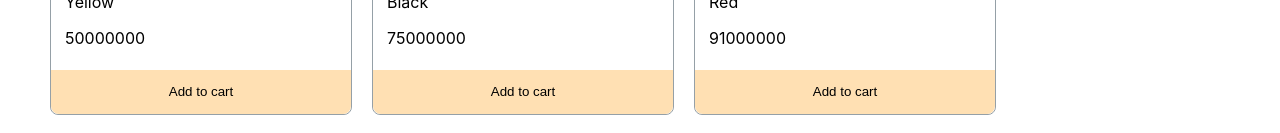
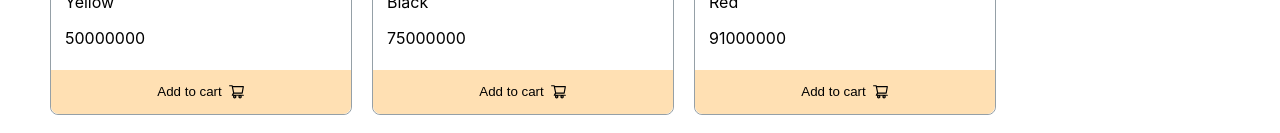
Before and after one commit to herohossen/lucky-one-a8, a React (Create React App) app: page / in a window 1280 px wide. Shown: the part 628-761 px from the top of the page. Built offline with nearby package versions, Linux system fonts and the light colour scheme.

Commit message:
6th commit icon added

```diff
--- a/package.json
+++ b/package.json
@@ -11,6 +11,7 @@
     "@testing-library/user-event": "^13.5.0",
     "react": "^17.0.2",
     "react-dom": "^17.0.2",
+    "react-icons": "^4.3.1",
     "react-scripts": "5.0.0",
     "web-vitals": "^2.1.4"
   },
--- a/src/Product/Product.css
+++ b/src/Product/Product.css
@@ -33,8 +33,16 @@
       border-radius:0px 0px 8px 8px ;
       position: absolute;
       bottom: 0;
+      display: flex;
+      align-items: center;
+      justify-content: center;
   }
-
+  .icon {
+    height: 17px;
+    width: 17px;
+    border-radius: 0px;
+    padding-left: 6px;
+  }
   .btn-cart:hover {
     background-color: orange;
   }
--- a/src/Product/Product.js
+++ b/src/Product/Product.js
@@ -1,5 +1,6 @@
 import React from 'react';
 import './Product.css'
+import { AiOutlineShoppingCart } from 'react-icons/ai';
 
 const Product = ({product,handleAddToCart}) => {
     // const []=props.product;
@@ -16,7 +17,7 @@ const Product = ({product,handleAddToCart}) => {
 <p className="product-price">{price}</p>
 </div>
 <button onClick={()=>handleAddToCart(product)}  className='btn-cart'>
-    <p >Add to cart</p>
+    <p >Add to cart </p><AiOutlineShoppingCart className='icon'/>
 </button>
 </div>
 
--- a/src/Shop/Shop.js
+++ b/src/Shop/Shop.js
@@ -2,6 +2,7 @@ import React, {useEffect, useState } from 'react';
 import Product from '../Product/Product';
 import Cart from '../Cart/Cart';
 import './Shop.css'
+
 
 const Shop = () => {
     const [products,setProducts] = useState([]);
```
Also changed, not shown: 1 other file (tests, documents, lock files or other folders).
